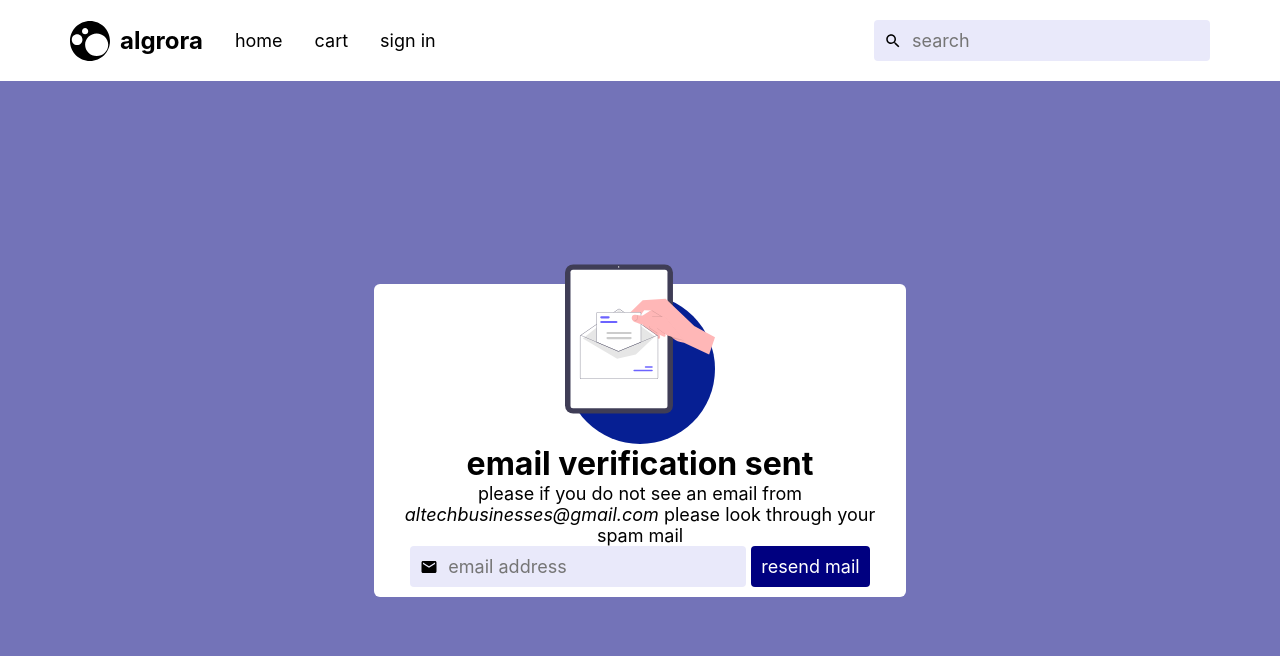
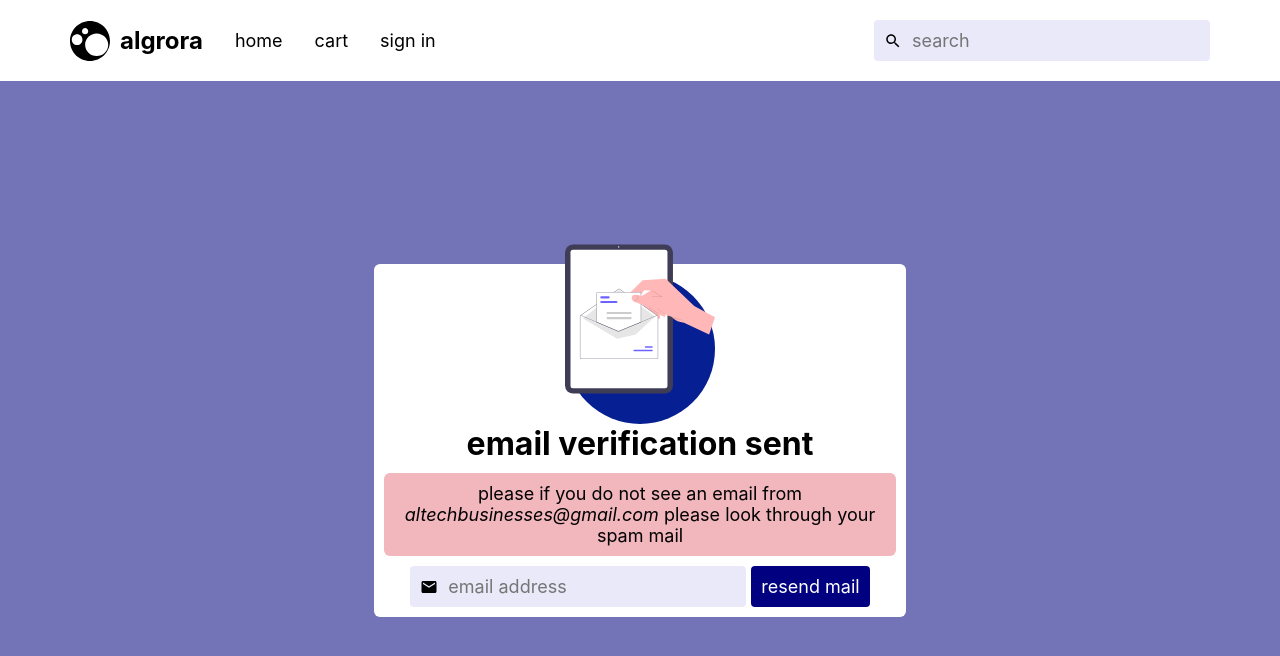
Before and after one commit to crazycodestar/algrora-v1, a React (Create React App) app in the folder client/: page /confirmEmail in a window 1280 px wide. Shown: the top 656 px of the page. Built offline with nearby package versions, Linux system fonts and the light colour scheme.

Commit message:
mvp lunch

```diff
--- a/client/src/screens/SignInScreen.jsx
+++ b/client/src/screens/SignInScreen.jsx
@@ -45,8 +45,10 @@ export default function SignInScreen() {
 				</Link>
 				<Formik
 					initialValues={{
-						username: "rober",
-						password: "koblerwer",
+						// username: "rober",
+						username: "",
+						// password: "koblerwer",
+						password: "",
 					}}
 					validationSchema={SignInSchema}
 					onSubmit={async (data, { setSubmitting }) => {
--- a/client/src/screens/SignUpScreen.jsx
+++ b/client/src/screens/SignUpScreen.jsx
@@ -126,9 +126,9 @@ export default function SignInScreen() {
 				</Link>
 				<Formik
 					initialValues={{
-						username: "user_4",
-						emailAddress: "zzq87724@jiooq.com",
-						password: "Password1234..",
+						username: "",
+						emailAddress: "",
+						password: "",
 					}}
 					validationSchema={SignUpSchema}
 					onSubmit={async (values) => {
--- a/client/src/screens/styles/confirmEmailScreen/confirmEmailScreen.css
+++ b/client/src/screens/styles/confirmEmailScreen/confirmEmailScreen.css
@@ -40,6 +40,10 @@
 
 .confirmEmail .mail-container .warning {
   text-align: center;
+  background-color: #df475965;
+  padding: 10px;
+  border-radius: var(--border-radius);
+  margin: 10px 0;
 }
 
 @media (max-width: 768px) {
--- a/client/src/screens/styles/confirmEmailScreen/confirmEmailScreen.scss
+++ b/client/src/screens/styles/confirmEmailScreen/confirmEmailScreen.scss
@@ -26,6 +26,10 @@
 		justify-content: center;
 		.warning {
 			text-align: center;
+			background-color: #df475965;
+			padding: 10px;
+			border-radius: var(--border-radius);
+			margin: 10px 0;
 		}
 		@include respond(medium) {
 			width: auto;
```
Also changed, not shown: 2 other files (tests, documents, lock files or other folders).
